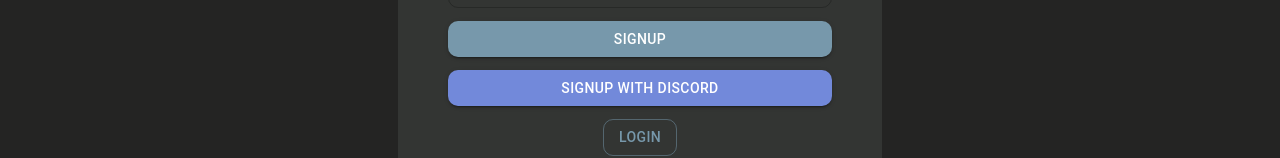
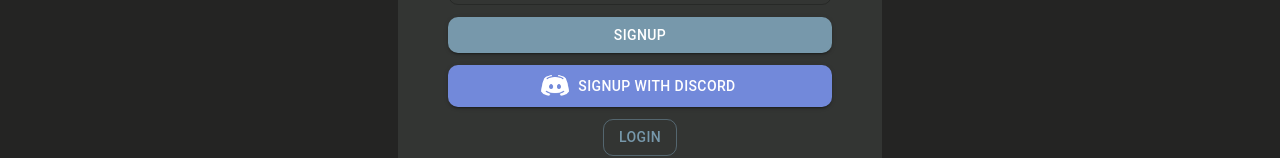
Before and after one commit to JNaeder/audiobytes, a React (Create React App) app in the folder frontend/: page /signup in a window 1280 px wide. Shown: the part 498-656 px from the top of the page. Built offline with nearby package versions, Linux system fonts and the light colour scheme.

Commit message:
final touches on Discord Signin

```diff
--- a/frontend/src/components/LoginPage.js
+++ b/frontend/src/components/LoginPage.js
@@ -14,6 +14,7 @@
 import { useDispatch } from "react-redux";
 import { setCurrentUser } from "../slices/userSlice";
 import axios from "axios";
+import SignupWithDiscord from "./SignupPage/SignupWithDiscord";
 
 function LoginPage() {
   const navigate = useNavigate();
@@ -140,6 +141,7 @@
             >
               Login
             </Button>
+            <SignupWithDiscord buttonTitle={"Login With Discord"} />
             <Button
               variant="outlined"
               color="primary"
--- a/frontend/src/components/SignupPage.js
+++ b/frontend/src/components/SignupPage.js
@@ -143,7 +143,7 @@
               >
                 Signup
               </Button>
-              <SignupWithDiscord />
+              <SignupWithDiscord buttonTitle={"Signup With Discord"} />
               <Button
                 variant="outlined"
                 color="primary"
--- a/frontend/src/components/SignupPage/SignupWithDiscord.js
+++ b/frontend/src/components/SignupPage/SignupWithDiscord.js
@@ -1,8 +1,7 @@
 import { Button } from "@mui/material";
+import DiscordIcon from "../../imgs/icons/discord.png";
 
-//discord.com/api/oauth2/authorize?client_id=1146149669139923074&permissions=0&redirect_uri=http%3A%2F%2Flocalhost%3A8080&response_type=code&scope=bot%20identify
-
-function SignupWithDiscord() {
+function SignupWithDiscord({ buttonTitle }) {
   const discordAuth = () => {
     const url =
       "https://discord.com/api/oauth2/authorize?client_id=1146149669139923074&redirect_uri=http%3A%2F%2Flocalhost%3A3000%2Fauth&response_type=code&scope=identify";
@@ -12,13 +11,14 @@
     <>
       <Button
         variant="contained"
+        startIcon={<img src={DiscordIcon} height="30px" alt="Menu Icon" />}
         fullWidth
         sx={{
           backgroundColor: "#7289DA",
         }}
         onClick={discordAuth}
       >
-        Signup with Discord
+        {buttonTitle}
       </Button>
     </>
   );
```
Also changed, not shown: frontend/src/imgs/icons/discord.png (added), 1 other file (tests, documents, lock files or other folders).
